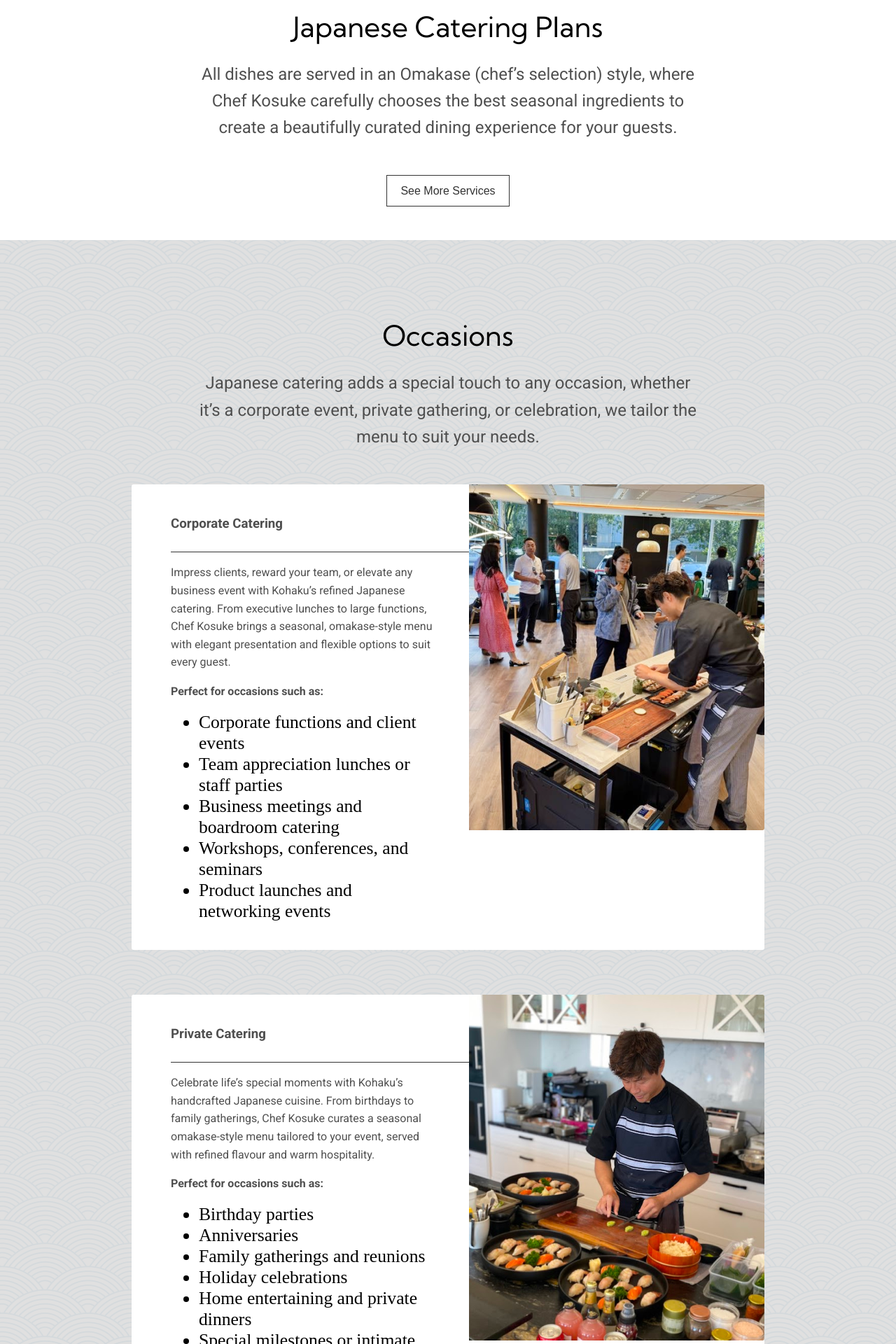
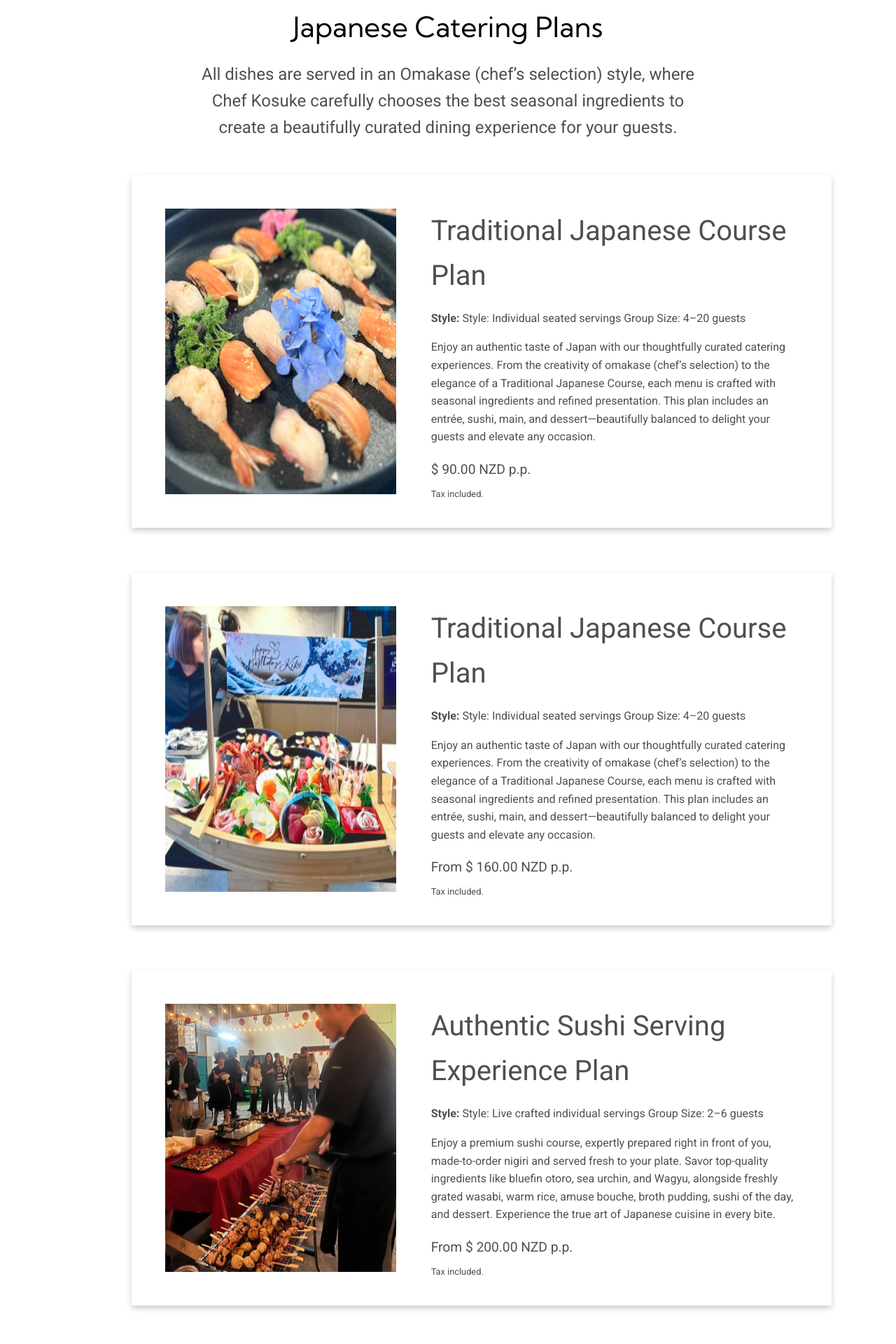
Before and after one commit to Masamist/Kohaku, a Jekyll site: the page built from services.html, in a window 1280 px wide. Shown: the part 959-2879 px from the top of the page at 70% size. Built offline with Jekyll 4.4.1, drawn with Linux system fonts in a browser that asks for light colours; some web fonts are replaced; some of the changed text lies outside the part shown.

Commit message:
working on products in service page

```diff
--- a/assets/services.css
+++ b/assets/services.css
@@ -1,9 +1,62 @@
 /**
-  * services___top_wrapper
+  * services_top_wrapper
  */
   .services_top_wrapper {
   background-image: url('/assets/images/services_intro.png');
  }
+
+ /**
+* Services_addon
+*/
+.services_addon_container {
+  display: flex;
+  flex-direction: column;
+  justify-content: space-between;
+  gap: 4rem;
+  width: 100%;
+}
+.services_addon_container image {
+  width: 100%;
+}
+ .services_addon_sub_container{
+  box-shadow: 0 4px 8px 0 rgba(0,0,0,0.2);
+  border-radius: 3px;
+  display: flex;
+  flex-direction: row;
+  justify-content: space-between;
+  gap: 2rem;
+  height: auto;
+  width: 100%;
+  padding: 3rem;
+}
+.services_addon_content_container {
+  max-width: 58%;
+  margin: 0;
+  padding: 0;
+}
+.service_addon_title {
+  font-size: 2.5rem;
+  font-weight: 400;
+  margin: 0;
+  padding: 0;
+}
+.service_addon_price {
+  font-size: 1.2rem;
+}
+.service_addon_tax {
+  font-size: .8rem;
+  margin: 0;
+  padding: 0;
+  line-height: 0;
+}
+@media screen and (max-width: 800px) {
+  .services_addon_sub_container{
+    flex-direction: column;
+  }
+  .services_addon_content_container {
+    max-width: 100%;
+  }
+}
 
 /**
 * Services_occasion
--- a/services.html
+++ b/services.html
@@ -10,12 +10,37 @@ title: Services
       <p>We create fresh, handcrafted Japanese dishes right at your venue.
         Each menu is thoughtfully prepared from scratch and cooked on-site
         for the best flavour and experience. With warm hospitality and
-        attention to detail,
-        we bring a true taste of Japan to your special moments.
+        attention to detail, we bring a true taste of Japan to your special moments.
       </p>
     </div>
   </section>
 
+  {% assign plan=
+    "service_addon_sushi.png|Traditional Japanese Course Plan |Style: Individual seated servings
+    Group Size: 4–20 guests|
+    Enjoy an authentic taste of Japan with our thoughtfully curated catering
+    experiences. From the creativity of omakase (chef’s selection) to the
+    elegance of a Traditional Japanese Course, each menu is crafted with
+    seasonal ingredients and refined presentation. This plan includes an
+    entrée, sushi, main, and dessert—beautifully balanced to delight your
+    guests and elevate any occasion.
+    |$ 90.00 NZD p.p.
+    /service_addon_sashimi.png|Traditional Japanese Course Plan |Style: Individual seated servings
+    Group Size: 4–20 guests|
+    Enjoy an authentic taste of Japan with our thoughtfully curated catering
+    experiences. From the creativity of omakase (chef’s selection) to the
+    elegance of a Traditional Japanese Course, each menu is crafted with
+    seasonal ingredients and refined presentation. This plan includes an
+    entrée, sushi, main, and dessert—beautifully balanced to delight your
+    guests and elevate any occasion.|From $ 160.00 NZD p.p.
+    /service_addon_yakitori.png|Authentic Sushi Serving Experience Plan|Style: Live crafted individual servings
+    Group Size: 2–6 guests|
+    Enjoy a premium sushi course, expertly prepared right in front of you,
+    made-to-order nigiri and served fresh to your plate. Savor top-quality
+    ingredients like bluefin otoro, sea urchin, and Wagyu, alongside freshly
+    grated wasabi, warm rice, amuse bouche, broth pudding, sushi of the day,
+    and dessert. Experience the true art of Japanese cuisine in every
+    bite.|From $ 200.00 NZD p.p." | split: "/" %}
  <!-- Services Plans-->
   <section class="wrapper">
     <div class="container">
@@ -29,20 +54,66 @@ title: Services
             curated dining experience for your guests.
         </p>
       </div>
-
-        <div class="service-container">
-          {% for item in services %}
+      <div class="services_addon_container">
+        {% for item in plan %}
           {% assign parts = item | split: "|" %}
-            <div>
-              <img src="/assets/images/{{ parts[2] | strip }}" alt="{{ parts[0] | strip }} image">
-              <h3 class="service-title">{{ parts[0] | strip }}</h3>
-              <p>{{ parts[1] | strip }}</p>
+          <div class="services_addon_sub_container">
+            <img src="/assets/images/{{ parts[0] | strip }}" alt="{{ parts[1] | strip }} image">
+            <div class="services_addon_content_container">
+              <h3 class="service_addon_title">{{ parts[1] | strip }}</h3>
+              <p class=""><b>Style: </b>{{ parts[2] | strip }}</p>
+              <p>{{ parts[3] | strip }}</p>
+              <p class="service_addon_price">{{ parts[4] | strip }}</p>
+              <p class="service_addon_tax">Tax included.</p>
+            </div>
           </div>
         {% endfor %}
       </div>
-        <button class="btn outline">See More Services</button>
     </div>
   </section>
+
+  {% assign addon=
+    "service_addon_sushi.png|Premium Nigiri-Sushi Platter|Single Order|
+    Treat your family to a beautifully crafted sushi platter featuring 16 pieces of premium, hand-prepared sushi. Perfect for celebrations or simply
+    making an ordinary day feel special. Minimum order: 5 platters.|From $ 100.00 NZD per Platter
+    /service_addon_sashimi.png|Luxury Sashimi Boat|Single Order|
+    Each piece of sashimi is expertly cured to enhance its umami and served with our
+    handcrafted soy sauce for perfect balance. Featuring over 60 pieces and a sake-steamed live
+    crayfish centerpiece, this luxurious platter is perfect for 8 to 10 guests.|From $ 420.00 NZD
+    /service_addon_yakitori.png|Char Grill Yakitori Experience|Add-On|
+    Bring energy to your event with our Yakitori Experience—featuring tender, charcoal-grilled
+    chicken skewers glazed in a rich, house-made sauce. Perfect for outdoor parties or indoor venues
+    that allow grilling, it adds irresistible flavour and a fun.|From $ 250.00 NZD" | split: "/" %}
+
+  <!-- Services_Add-On Option -->
+  <section class="wrapper">
+    <div class="container">
+      <h2 class="heading">Japanese Single Order or Add-On Options</h2>
+      <div class="description-container">
+        <p class="description">
+          Lorem ipsum dolor sit amet, consectetur adipiscing
+          elit, sed do eiusmod tempor incididunt ut labore et dolore magna aliqua.
+        </p>
+      </div>
+
+      <div class="services_addon_container">
+        {% for item in addon %}
+          {% assign parts = item | split: "|" %}
+          <div class="services_addon_sub_container">
+            <img src="/assets/images/{{ parts[0] | strip }}" alt="{{ parts[1] | strip }} image">
+            <div class="services_addon_content_container">
+              <h3 class="service_addon_title">{{ parts[1] | strip }}</h3>
+              <p class=""><b>Style: </b>{{ parts[2] | strip }}</p>
+              <p>{{ parts[3] | strip }}</p>
+              <p class="service_addon_price">{{ parts[4] | strip }}</p>
+              <p class="service_addon_tax">Tax included.</p>
+            </div>
+          </div>
+        {% endfor %}
+      </div>
+    </div>
+  </section>
+
 
     {% assign gallery=
     "Corporate Catering|Impress clients, reward your team, or elevate any business event with Kohaku’s refined Japanese catering. From executive lunches to large functions, Chef Kosuke brings a seasonal, omakase-style menu with elegant presentation and flexible options to suit every guest.
```
Also changed, not shown: assets/images/service_addon_sashimi.png (added), assets/images/service_addon_sushi.png (added), assets/images/service_addon_yakitori.png (added). Lines whose indentation alone changed are shown as unchanged.
